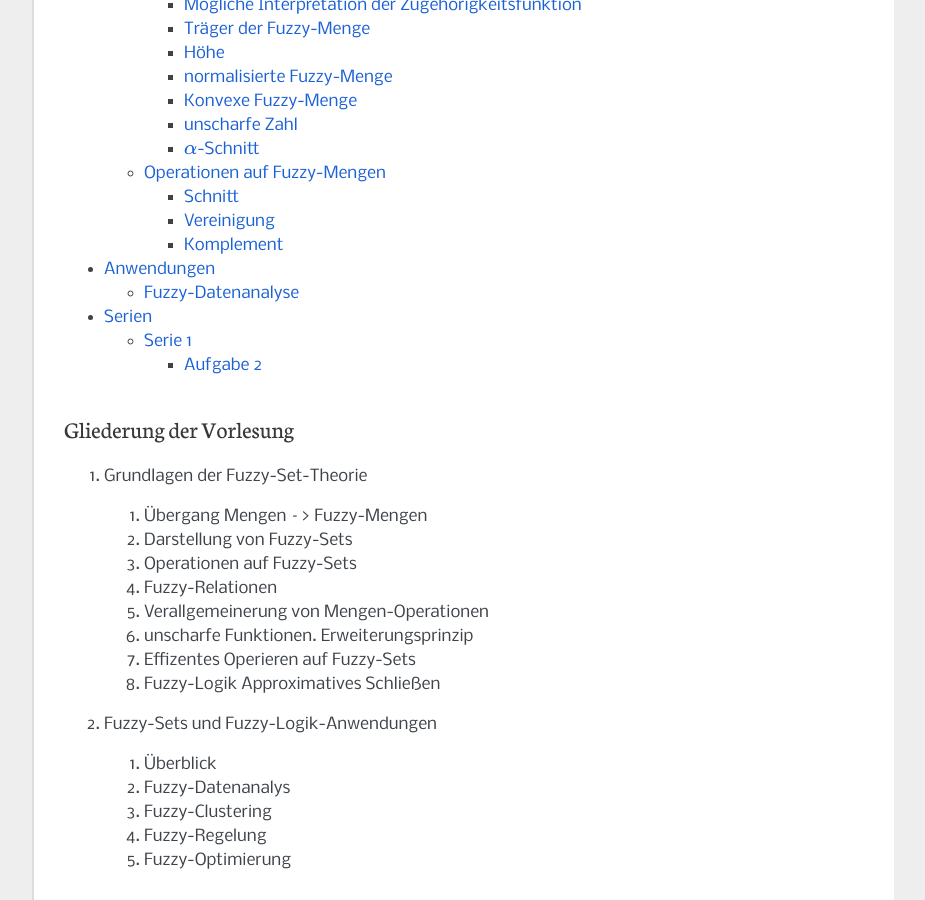
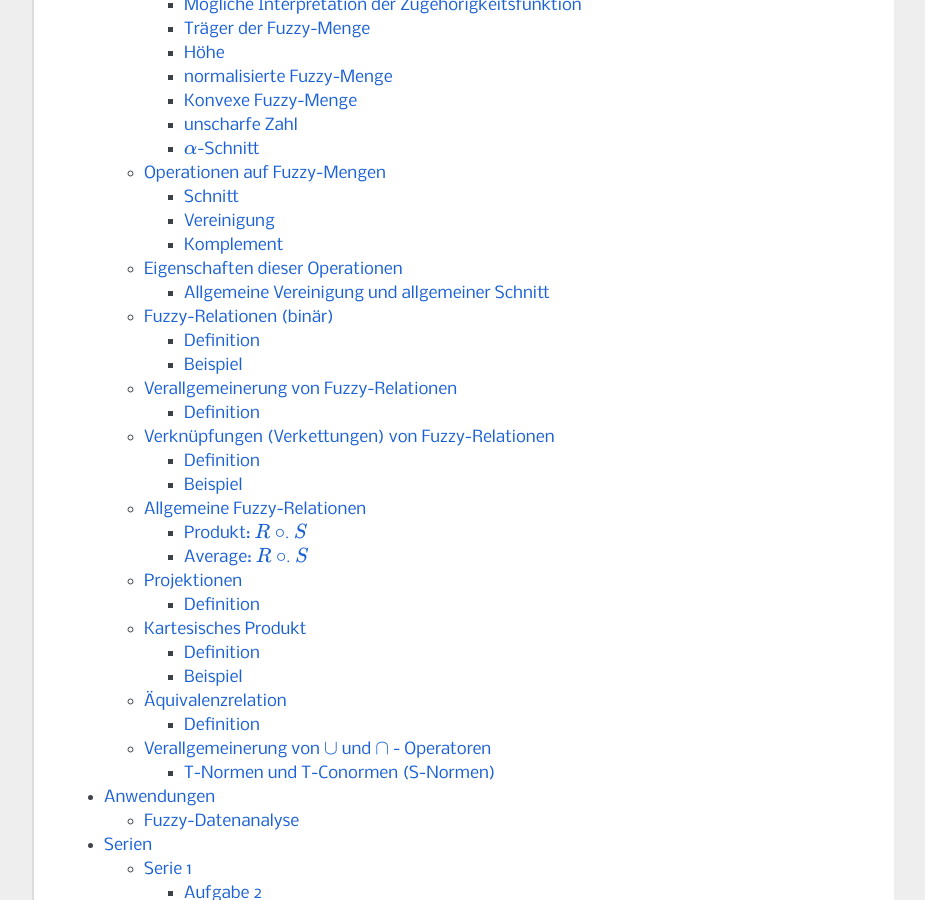
Before and after one commit to DanielMSchmidt/fuzzy, a Sphinx documentation site: the page built from source/index.rst, in a window 1280 px wide and 900 px high, scrolled down 484 px. Shown: the whole window, without its empty margins (198-1123 px from the left). Built offline with Sphinx 7.4.7, drawn with Linux system fonts in a browser that asks for light colours; some of the changed lines change nothing that is shown.

Commit message:
4. Vorlesung

```diff
--- a/source/grundlagen/index.rst
+++ b/source/grundlagen/index.rst
@@ -7,3 +7,4 @@
    fuzzy
    setstofuzzysets
    operationen
+   relationen
--- a/source/grundlagen/operationen.rst
+++ b/source/grundlagen/operationen.rst
@@ -28,3 +28,36 @@
 
 .. math::
   \mu_{\overline{A}}: X \rightarrow [0,1], \mu:{\overline{A}}(x) = 1 - \mu_A(X)
+
+
+Eigenschaften dieser Operationen
+=================================
+
+Seien A,B,C Fuzzy-Mengen und schrieben wir statt :math:`max(\mu_A(x), \mu_B(x))x` kurz :math:`A \cup B`.
+Es gelten für :math:`\cup` (und analog für :math:`\cap`):
+
+- Kommmutativität :math:`A \cup B = A \cup B`
+- Assoziativität :math:`(A \cup B) \cup C = A \cup (B \cup C)`
+- Indempotenz: :math:`A \cup A = A`
+- :math:`\forall A \in F(X): \emptyset \subseteq A \subseteq X` mit :math:`\mu_A = 0` und :math:`\mu_X = 1`
+- :math:`A \subseteq B \cup B \subseteq A \Rightarrow A = B`
+- :math:`A \cup \emptyset = A`
+- :math:`A \cup X = X`
+- :math:`A \cap \emptyset = \emptyset`
+- :math:`A \cap X = A`
+- Distributivität :math:`A \cup (B \cap C) = (A \cup B) \cap (A \cup C)`
+- Komplettabbildung: :math:`\overline{\overline{A}} = A`
+
+Es gilt **NICHT**:
+
+- :math:`A \cup \overline{A} = X`
+- :math:`A \cap \overline{A} = \emptyset`
+
+Allgemeine Vereinigung und allgemeiner Schnitt
+-----------------------------------------------
+
+Seien undendlich viele Fuzzy-Mengen gegeben als: :math:`\{ A_i , i \in I \}` mit I als Indexmenge
+
+.. math::
+  &C = \bigcup_{i \in I} A_i, \mu_C (x) =_{def.} sup_{i \in I} \mu_{A_i}(x) \\
+  &C = \bigcap_{i \in I} A_i, \mu_C (x) =_{def.} inf_{i \in I} \mu_{A_i}(x)
--- /dev/null
+++ b/source/grundlagen/relationen.rst
@@ -0,0 +1,134 @@
+Fuzzy-Relationen (binär)
+========================
+
+Definition
+----------
+
+Sei Y ein Grundbereich der Form :math:`Y = X_1 \times X_2` also :math:`Y ) \{(x,y) \mid x \in X_1 \wedge y \in X_2 \}`. Eine unscharfe (fuzzy) binäre Realtion R über Y ist eine Fuzzy-Teilmenge von Y, also :math:`R \in F(Y)`.
+
+Beispiel
+--------
+
+Eine Relation "ungefähr gleich", sei gegeben als :math:`X_1 = X_2 = \mathbb{N}, x \in X_1, y \in X_2`, so ist :math:`\mu_{ungefähr gleich}(x,y) = max \{ 0, 1 - a \mid x - y \mid\}` mit Parameter a > 0.
+
+.. todo:: 1. Bild einfügen
+
+
+
+
+Verallgemeinerung von Fuzzy-Relationen
+=======================================
+
+Definition
+------------
+
+Seien :math:`X_1, X_2 \subseteq \mathbb{R}` und :math:`A \in F(X_1)` und :math:`B \in F(X_2)` zwei Fuzzy-Mengen. Dann ist :math:`R \in F(X_1 \times X_2)` eine Fuzzy-Relation über A und B, wenn gilt:
+
+.. math::
+  \mu_B(x,y) &\le \mu_A(x) \text{ und } \\
+  \forall (x,y) \in X_1 \times X_2:  \mu_B(x,y) &\le \mu_B(y)
+
+
+
+
+Verknüpfungen (Verkettungen) von Fuzzy-Relationen
+==================================================
+
+Definition
+----------
+
+Seien :math:`K \in F(X_1 \times X_2), S \in F(X_2 \times X_3)`, so ist die Verkettung :math:`R \circ S` definiert durch
+
+:math:`\mu_{R \circ S}(x,z) =_{def.} sup_{y \in X_2} min \{ \mu_R(x,y), \mu_S(y,z) \}`
+
+Beispiel
+--------
+
+.. todo:: 2. Bild einfügen
+
+
+
+Allgemeine Fuzzy-Relationen
+===========================
+
+Produkt: :math:`R \circ_{\cdot} S`
+----------------------------------
+
+.. math::
+  \mu_{R \circ_{\cdot} S}(x,z) := sup_{y \in X_2} \{ \mu_R(x,y) \cdot \mu_S(y,z) \}
+
+Average:  :math:`R \circ_{\cdot} S`
+-----------------------------------
+
+.. math::
+  \mu_{R \circ_{av} S}(x,z) := sup_{y \in X_2} \{ \frac{1}{2} (\mu_R(x,y) + \mu_S(y,z)) \}
+
+
+
+
+Projektionen
+============
+
+Definition
+----------
+
+Sei :math:`R \in F(X_1 \times X_2)` und seien zwei Projektionen :math:`pr_1(R), pr_2(R)` gegeben als:
+
+.. math::
+  &\forall x \in X_1: \mu_{pr_1(R)}(x) := sup_{y \in X_2} \{ \mu_R(x,y) \} \\
+  &\forall y \in X_2: \mu_{pr_2(R)}(y) := sup_{x \in X_1} \{ \mu_R(x,y) \}
+
+Die totale Projektion :math:`pr_{Total}(R)` ist dann definiert als:
+
+.. math::
+  \mu_{pr_{Total}} := sup_{x \in X_1} sup_{y \in X_2} \{ \mu (x,y) \}
+
+.. todo:: Abbildung 3. Seite oben
+
+
+
+
+Kartesisches Produkt
+====================
+
+Definition
+----------
+
+Seien :math:`A \in F(X_1), B \in F(X_2)`. Dann wird :math:`A \times B` definiert als:
+
+.. math::
+  \forall (x,y) \in X_1 \times X_2: \mu_{A \times B}(x,y) := min \{ \mu_A(x), \mu_B(y) \}
+
+Beispiel
+--------
+
+
+
+.. todo:: Abbildung 3. Seite mitte
+
+
+
+
+Äquivalenzrelation
+==================
+
+Definition
+----------
+
+Eine binäre Funktion :math:`R = R(X,X)` heißt Äquivalenzrelation (similarity relations), falls sie folgendes ist:
+
+- reflexiv, wenn :math:`\mu_R(x,x) = 1` f.a. :math:`x \in X`
+- syemtrisch, wenn :math:`\mu_R(x,y) = \mu_R(y,x)` f.a. :math:`x,y \in X`
+- transitiv (sup min-transitiv), wenn :math:`sup_{z \in X} min \{ \mu_R(x,z), \mu_R(z,y) \}` f.a. :math:`x,y,z \in X`
+
+Äquivalenzrelationen sind gut geeignet zur Modellierung von unscharfen Nachbarschaftsbeziehungen (Weil sie die Anforderung einer Abstandsnorm (Metrik) erfüllen).
+
+
+
+Verallgemeinerung von :math:`\cup` und :math:`\cap` - Operatoren
+=================================================================
+
+T-Normen und T-Conormen (S-Normen)
+----------------------------------
+
+Gernerelle Voraussetzung: :math:`\mu_{A \cap B}` soll elementweise zu berechnen sein aus :math:`\mu_A` und :math:`\mu_B`.
```
